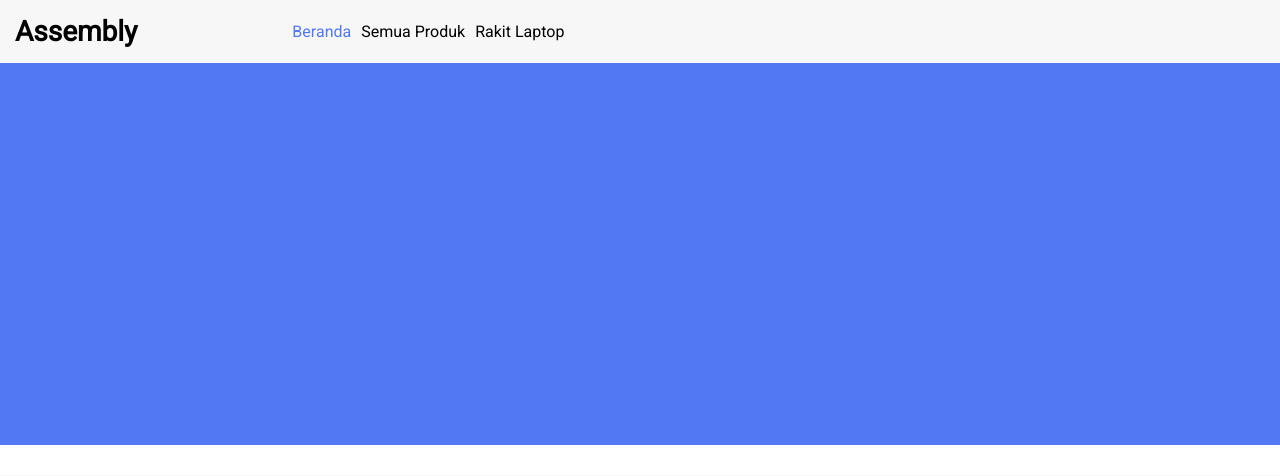
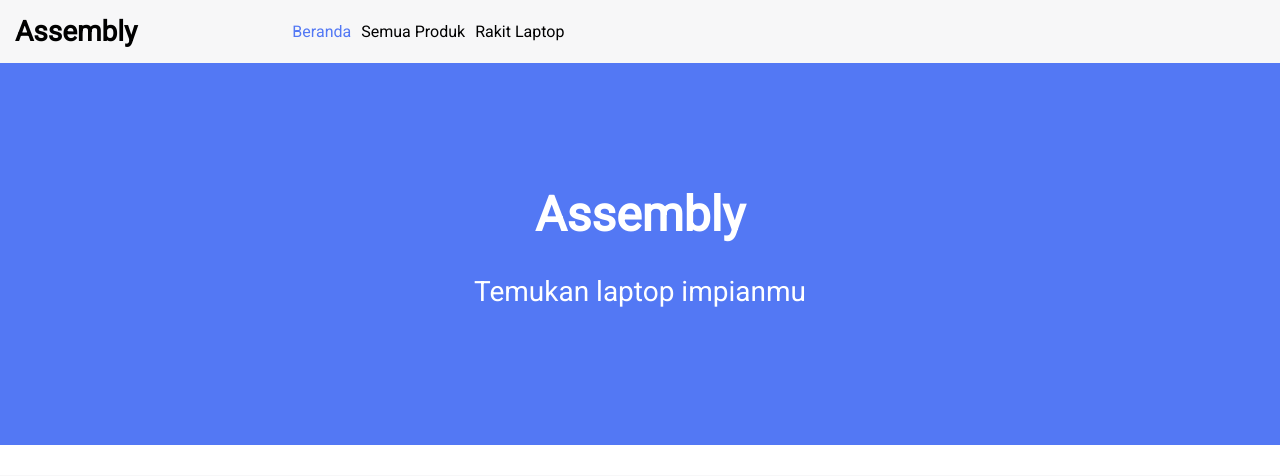
Before and after one commit to BimaAdi/wpu-code-jam-e-commerce, a Laravel app: page / in a window 1280 px wide. Shown: the top 476 px of the page. Run offline with Laravel 8, Linux system fonts and the light colour scheme.

Commit message:
add title to Hero component

```diff
--- a/app/View/Components/Hero.php
+++ b/app/View/Components/Hero.php
@@ -6,14 +6,15 @@ use Illuminate\View\Component;
 
 class Hero extends Component
 {
+    public $description;
     /**
      * Create a new component instance.
      *
      * @return void
      */
-    public function __construct()
+    public function __construct($description)
     {
-        //
+        $this->description = $description;
     }
 
     /**
--- a/public/css/hero.css
+++ b/public/css/hero.css
@@ -2,4 +2,17 @@
     width: 100%;
     height: 400px;
     background-color: #5378F4;
+    display: grid;
+    align-items: center;
+    justify-items: center;
+    text-align: center;
+    color: #ffffff;
 }
+
+.hero h1 {
+    font-size: 48px;
+}
+
+.hero p {
+    font-size: 28px;
+}
--- a/resources/views/components/hero.blade.php
+++ b/resources/views/components/hero.blade.php
@@ -1,3 +1,6 @@
 <div class="hero">
-    <!-- Simplicity is the essence of happiness. - Cedric Bledsoe -->
+    <div>
+        <h1>Assembly</h1>
+        <p>{{ $description }}</p>
+    </div>
 </div>
--- a/resources/views/index.blade.php
+++ b/resources/views/index.blade.php
@@ -14,7 +14,7 @@
 </head>
 <body>
     <x-Navbar selected="Beranda"/>
-    <x-Hero />
+    <x-Hero description="Temukan laptop impianmu"/>
     <x-Section />
     <div id="Produk"></div>
     <x-Footer />
--- a/resources/views/rakit_laptop.blade.php
+++ b/resources/views/rakit_laptop.blade.php
@@ -13,7 +13,7 @@
 </head>
 <body>
     <x-Navbar selected="Rakit Laptop"/>
-    <x-Hero />
+    <x-Hero description="Buat Laptop Impianmu"/>
     <h1>Rakit Laptop</h1>
     <div id="Rakit"></div>
     <x-Footer />
```
Also changed, not shown: resources/css/hero.css (+13 -0 lines).
